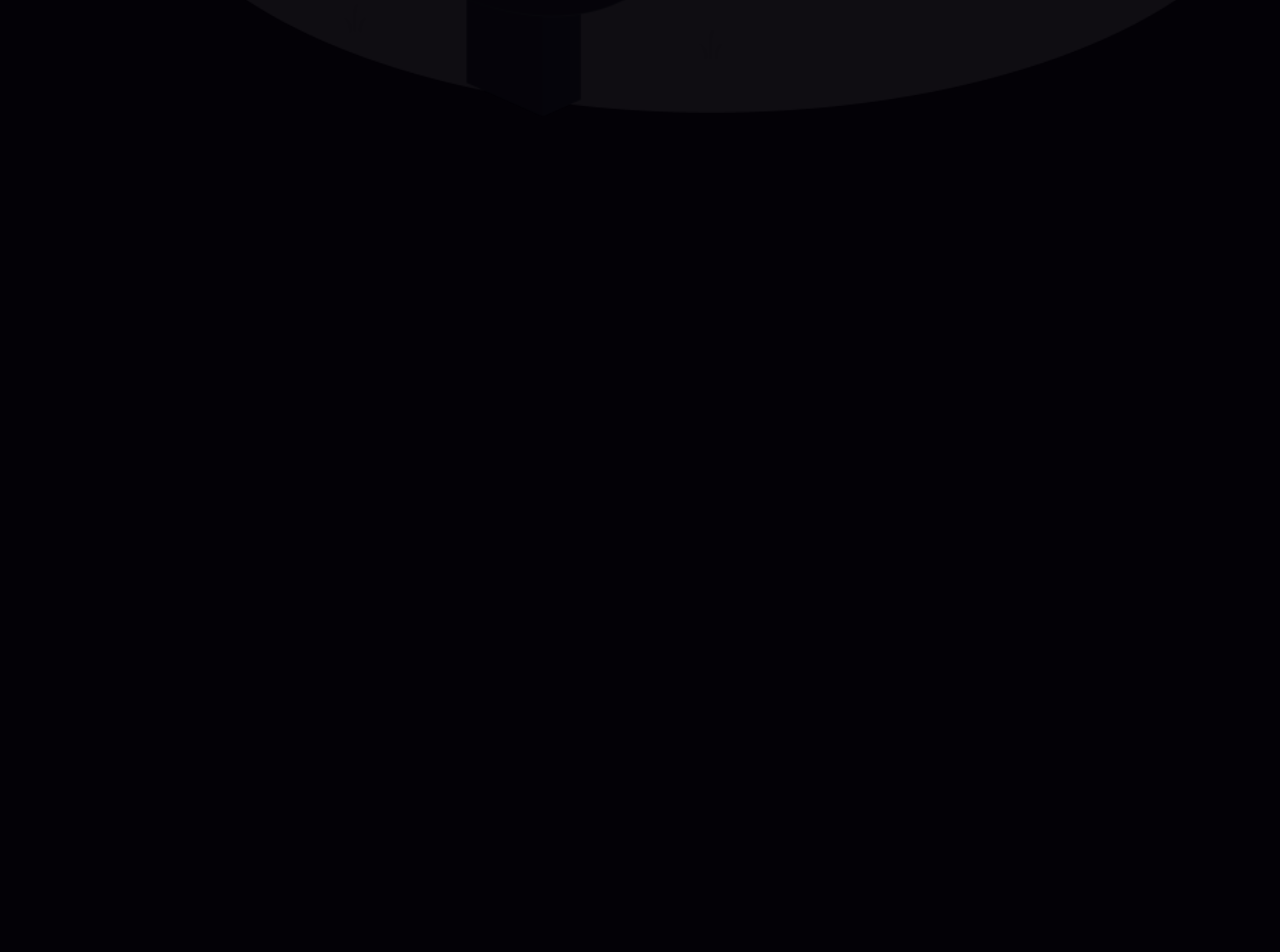
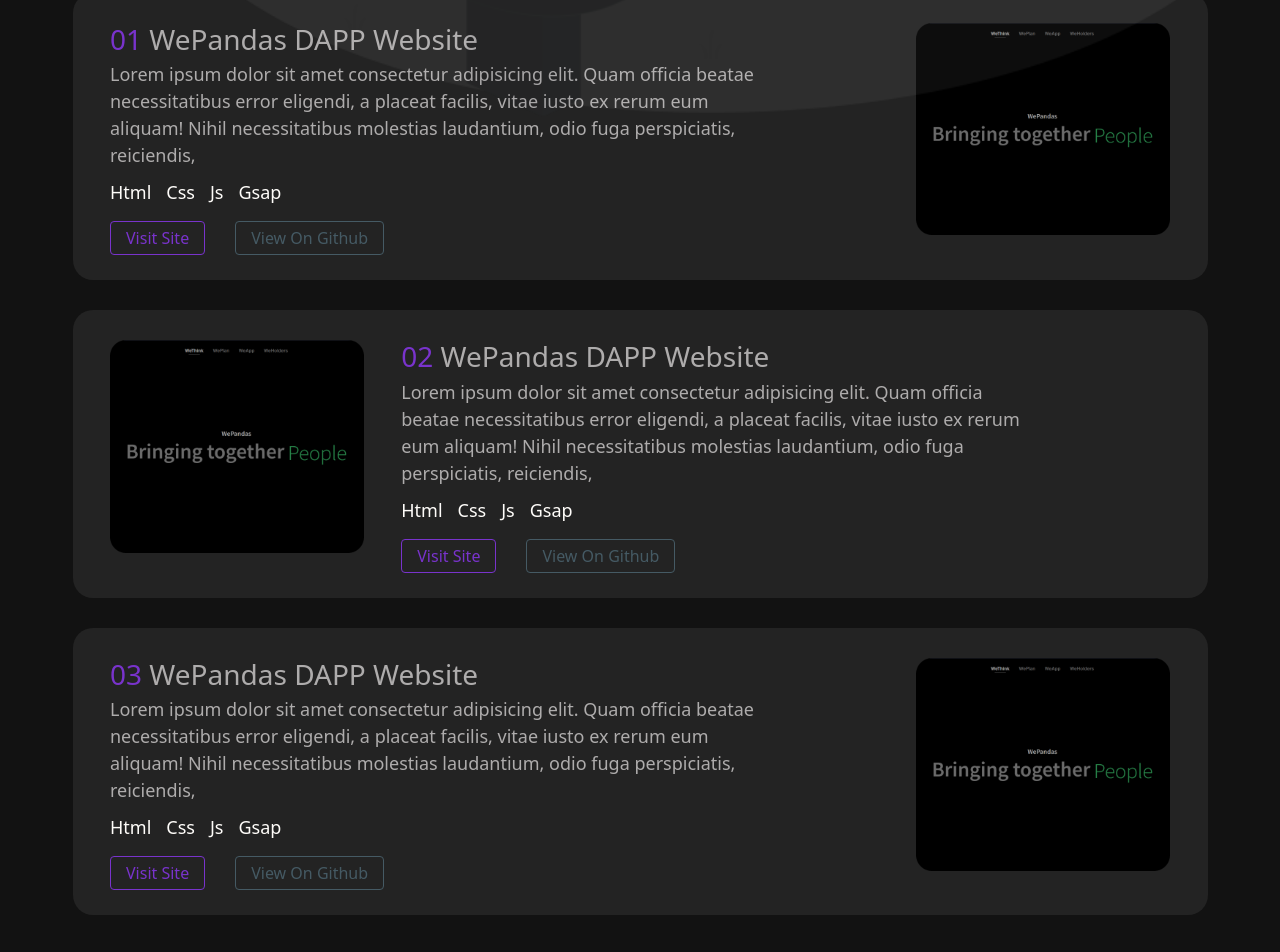
Before and after one commit to uttamstha123/personal_portfolio, a React (Create React App) app: page / in a window 1280 px wide. Shown: the part 1572-2524 px from the top of the page. Before the commit the page ends 1689 px from the top, so only its background shows below. Built offline with nearby package versions, Linux system fonts and the light colour scheme.

Commit message:
added project section

```diff
--- a/public/index.html
+++ b/public/index.html
@@ -19,7 +19,7 @@
   <link rel="preconnect" href="https://fonts.googleapis.com">
   <link rel="preconnect" href="https://fonts.gstatic.com" crossorigin>
   <link
-    href="https://fonts.googleapis.com/css2?family=Inter:wght@400;500&family=Kaushan+Script&family=Lato:wght@400;700;900&display=swap"
+    href="https://fonts.googleapis.com/css2?family=Inter:wght@300;@400;500&family=Kaushan+Script&family=Lato:wght@400;700;900&display=swap"
     rel="stylesheet">
 
   <title>Portfolio | Uttam Shrestha</title>
--- a/src/App.css
+++ b/src/App.css
@@ -8,7 +8,7 @@
 }
 :root {
   /* --primary-clr: #121212; */
-  --dark-black: #030106;
+  --dark-black: #121212;
   --primary-text-clr: #7933CC;
   --white-text-clr: #fffdfa;
   --secondary-text-clr: #AEACAC;
@@ -20,6 +20,11 @@
 
 img{
   max-width: 100%;
+}
+
+a{
+  text-decoration: none;
+  color: inherit;
 }
 
 .fs-xxxl {
@@ -46,6 +51,10 @@
   font-size: clamp(1.6rem, 2.4vw, 1.8rem);
 }
 
+.fs-xs{
+  font-size: clamp(1.25rem, 2.4vw, 1.6rem);
+}
+
 .padding-x{
   padding-left: clamp(2rem, 8vw, 8rem);
   padding-right: clamp(2rem, 8vw, 8rem);
--- a/src/App.js
+++ b/src/App.js
@@ -2,6 +2,7 @@
 import NavBar from "./layouts/NavBar.js";
 import Header from "./section/Header.js";
 import Skills from "./section/Skills.js";
+import Projects from "./section/Projects.js";
 function App() {
   return (
     <>
@@ -12,6 +13,9 @@
       <section className="section padding-y padding-x">
         <Skills/>
       </section>
+      <section className="section padding-y padding-x">
+        <Projects/>
+      </section>
     </>
   );
 }
--- a/src/section/Projects.js
+++ b/src/section/Projects.js
@@ -0,0 +1,106 @@
+import React from "react";
+
+const Projects = () => {
+  return (
+    <div>
+      <h2 className="title fs-xxxl">Projects</h2>
+      <h4 className="subTitle fs-lg mb-md-5 mb-3">
+        Featured work and Project showcase
+      </h4>
+      <div className="projectContainer">
+        <div className="row mb-5 project d-flex flex-column-reverse gap-5 gap-md-0 flex-md-row py-sm-5 px-sm-5 py-4 px-3 rounded-5">
+          <div className="projectDesc col-md-9 col-12">
+            <h3 className="fs-lg">
+              <span>01 </span>WePandas DAPP Website
+            </h3>
+            <p className="fs-sm col-md-10">
+              Lorem ipsum dolor sit amet consectetur adipisicing elit. Quam
+              officia beatae necessitatibus error eligendi, a placeat facilis,
+              vitae iusto ex rerum eum aliquam! Nihil necessitatibus molestias
+              laudantium, odio fuga perspiciatis, reiciendis,
+            </p>
+            <div className="d-flex gap-4 skills fs-sm">
+              <p>Html</p>
+              <p>Css</p>
+              <p>Js</p>
+              <p>Gsap</p>
+            </div>
+            <div className="links mt-3">
+              <a href="#" className="fs-xs px-4 py-2 liveLink">
+                Visit Site
+              </a>
+              <a href="#" className="ms-5 fs-xs px-4 py-2 gitLink">
+                View On Github
+              </a>
+            </div>
+          </div>
+          <div className="projectImage col-md-3 col-12 text-center">
+            <img src="./project1.png" alt="project screenshot" />
+          </div>
+        </div>
+        <div className="row mb-5 project d-flex flex-column gap-5 gap-md-0 flex-md-row py-sm-5 px-sm-5 py-4 px-3 rounded-5">
+          <div className="projectImage col-md-3 col-12 text-center">
+            <img src="./project1.png" alt="project screenshot" />
+          </div>
+          <div className="projectDesc col-md-9 col-12 ps-5">
+            <h3 className="fs-lg">
+              <span>02 </span>WePandas DAPP Website
+            </h3>
+            <p className="fs-sm col-md-10">
+              Lorem ipsum dolor sit amet consectetur adipisicing elit. Quam
+              officia beatae necessitatibus error eligendi, a placeat facilis,
+              vitae iusto ex rerum eum aliquam! Nihil necessitatibus molestias
+              laudantium, odio fuga perspiciatis, reiciendis,
+            </p>
+            <div className="d-flex gap-4 skills fs-sm">
+              <p>Html</p>
+              <p>Css</p>
+              <p>Js</p>
+              <p>Gsap</p>
+            </div>
+            <div className="links mt-3">
+              <a href="#" className="fs-xs px-4 py-2 liveLink">
+                Visit Site
+              </a>
+              <a href="#" className="ms-5 fs-xs px-4 py-2 gitLink">
+                View On Github
+              </a>
+            </div>
+          </div>
+        </div>
+        <div className="row project d-flex flex-column-reverse gap-5 gap-md-0 flex-md-row py-sm-5 px-sm-5 py-4 px-3 rounded-5">
+          <div className="projectDesc col-md-9 col-12">
+            <h3 className="fs-lg">
+              <span>03 </span>WePandas DAPP Website
+            </h3>
+            <p className="fs-sm col-md-10">
+              Lorem ipsum dolor sit amet consectetur adipisicing elit. Quam
+              officia beatae necessitatibus error eligendi, a placeat facilis,
+              vitae iusto ex rerum eum aliquam! Nihil necessitatibus molestias
+              laudantium, odio fuga perspiciatis, reiciendis,
+            </p>
+            <div className="d-flex gap-4 skills fs-sm">
+              <p>Html</p>
+              <p>Css</p>
+              <p>Js</p>
+              <p>Gsap</p>
+            </div>
+            <div className="links mt-3">
+              <a href="#" className="fs-xs px-4 py-2 liveLink">
+                Visit Site
+              </a>
+              <a href="#" className="ms-5 fs-xs px-4 py-2 gitLink">
+                View On Github
+              </a>
+            </div>
+          </div>
+          <div className="projectImage col-md-3 col-12 text-center">
+            <img src="./project1.png" alt="project screenshot" />
+          </div>
+        </div>
+      </div>
+    </div>
+  );
+};
+
+export default Projects;
--- a/src/section/style.css
+++ b/src/section/style.css
@@ -19,11 +19,13 @@
   position: relative;
   width: max-content;
   margin: 0 auto;
+  z-index: 1;
 }
 .header .profession::after {
   content: "";
   position: absolute;
   left: 0%;
+  z-index: -1;
   bottom: -1px;
   height: 2rem;
   width: 104%;
@@ -36,7 +38,10 @@
 }
 
 /* Section Styles */
-.section {
+.section .subTitle{
+  color: var(--secondary-text-clr);
+  font-weight: 300;
+  margin-left: 2rem;
 }
 .section .title {
   font-weight: 700;
@@ -56,6 +61,38 @@
     opacity: 5%;
     object-fit: cover;
 }
+
+.projectContainer .project{
+  background: #232323;
+}
+
+.professionContainer {
+  font-family: 'Inter',sans-serif;
+}
+.projectContainer h3{
+  color: var(--secondary-text-clr);
+}
+.projectContainer h3 span{
+  color: var(--primary-text-clr);
+}
+.projectContainer p{
+  color: var(--secondary-text-clr);
+}
+.projectContainer .skills p{
+  font-weight: 500;
+  color: var(--white-text-clr);
+}
+
+.project .liveLink{
+  color: var(--primary-text-clr);
+  border: 1px solid var(--primary-text-clr);
+  border-radius: 4px;
+}
+.project .gitLink{
+  color: #455A64;
+  border: 1px solid #455A64;
+  border-radius: 4px;
+}
 @media (max-width: 768px) {
   .header {
     height: 100%;
```
Also changed, not shown: public/project1.png (added), src/components/Header.js (deleted), src/pages/home/Skills.js (deleted).
